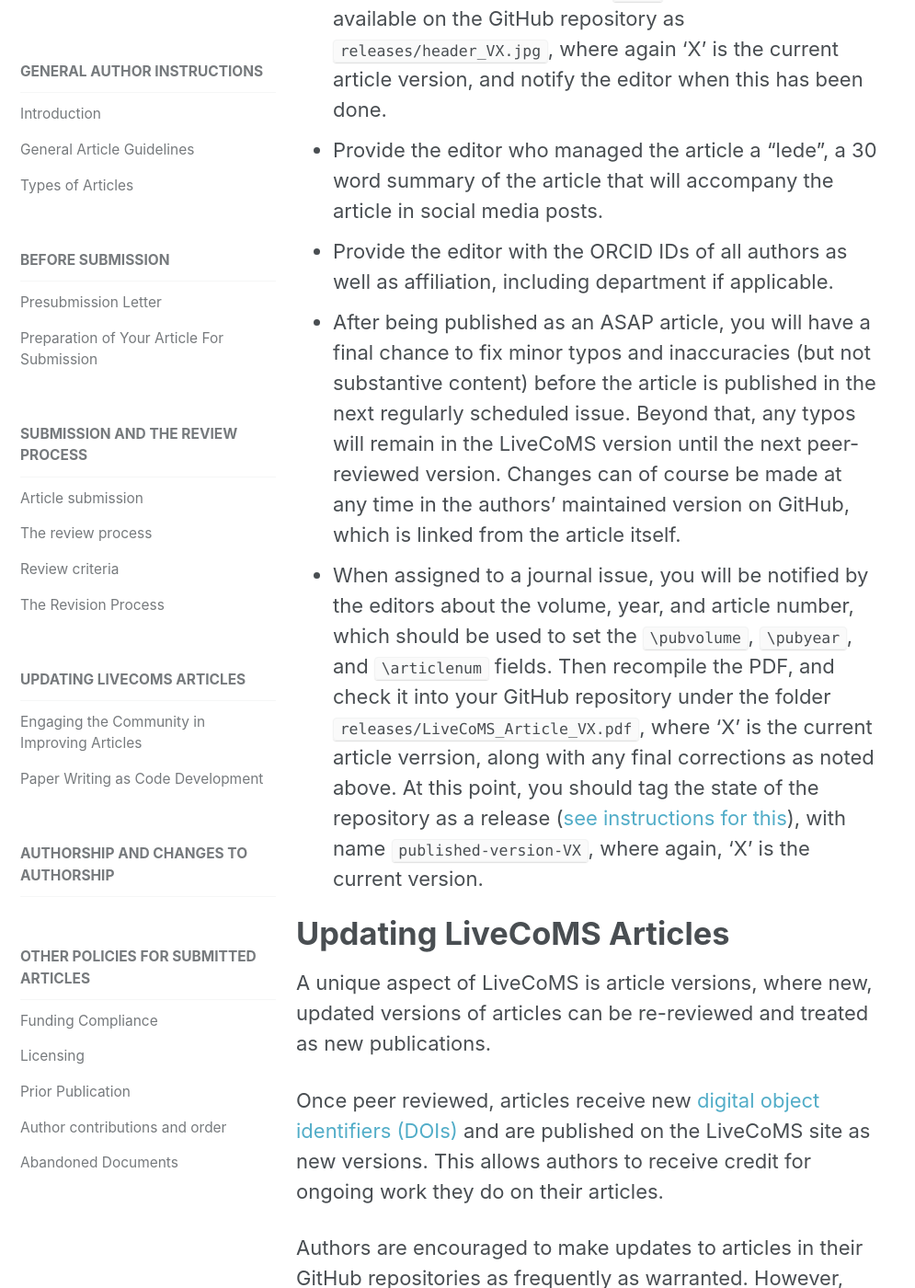
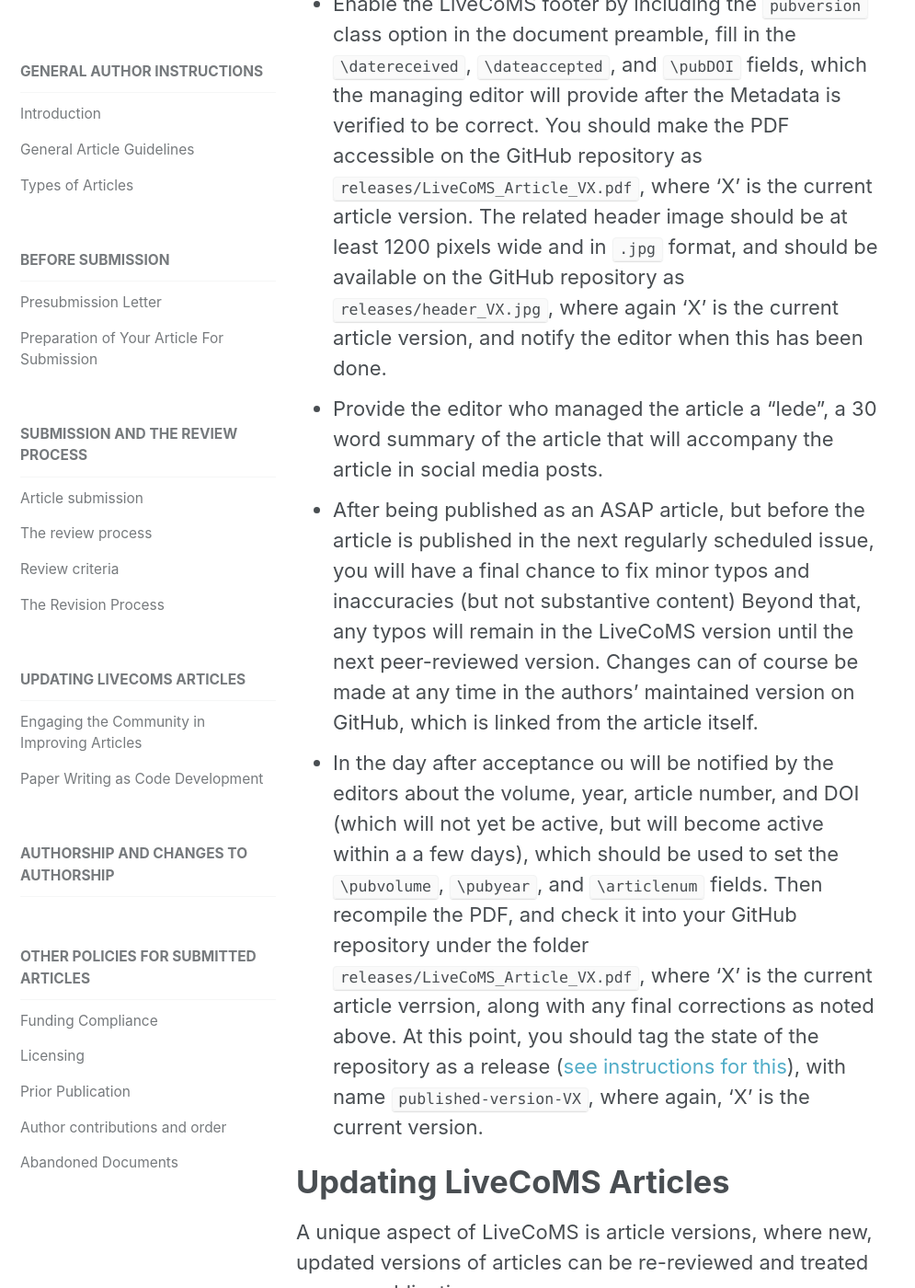
Before and after one commit to livecomsjournal/livecomsjournal.github.io, a Jekyll site: the page built from _author_instructions/01_policies.md, in a window 1280 px wide and 1400 px high, scrolled down 14384 px. Shown: the whole window at 92% size, without its empty margins (0-995 px from the left). Built offline with Jekyll 4.4.1, drawn with Linux system fonts in a browser that asks for light colours; some of the changed text lies outside the part shown.

Commit message:
Rewrite to streamline acceptances

```diff
--- a/_author_instructions/01_policies.md
+++ b/_author_instructions/01_policies.md
@@ -168,6 +168,10 @@
 When ready for submission, the author uploads the final article PDF (created using the [LiveCoMS templates](https://github.com/livecomsjournal/article_templates), discussed above) and a link to the GitHub site for the article.
 [General Scholastica submission instructions are available through on the Scholastica help page](http://help.scholasticahq.com/customer/portal/articles/1218626), our journal management system. There are a [few additional LiveCoMS submission instructions](http://www.livecomsjournal.org/for-authors).
 
+Please make sure the metadata is correct. This includes affiliations, including department if applicable, for all authors, ORCID ID's for all authors.
+Make sure that the abstract is correctly formatted.
+This can be done by looking at the "preview" view of the abstract before submissiomn - it is easy to include extraneous carriage returns that mess up the formatting, which the editors can't change it for you, and which reviewers will see.
+
 The authors must also submit with the final article PDF:
 
   * As a single PDF file, a copy of their presubmission letter, appended with the response recieved from the Section Lead Editor approving the presubmission and specifying any changes or modifications to the scope the editors requested. The authors should also include a description of deviations, if any, from what was laid out in the presubmission letter, with a rationale for why the changes were made. This should be uploaded as a "Supporting File", with the descriptor "Presubmission Letter".
@@ -186,7 +190,6 @@
 Reviewers can also participate directly in revisions through the GitHub website, whether or not they remain anonymous.
 For example, a reviewer could choose to submit a very brief review addressing only suitability questions, and then provide extensive feedback to the authors on the GitHub issue tracker, allowing discussion of how the article should be revised to be done openly.
 This open revision approach may be particularly suitable for articles which will become community resources.
-
 
 A key criteria for articles in LiveCOMS is that they should be useful to a range of researchers, but especially beginning researchers.
 Thus, all submitted manuscripts will be reviewed by a graduate students or postdoc invited by the editorial board.
@@ -207,14 +210,12 @@
 ## Upon acceptance
 After acceptance of your article, the first task is to prepare an appropriate "ASAP" version of the article which will be posted to the journal's website prior to publication of the next issue. Several steps, outlined below, are required. Note that ASAP version will essentially be final, as only minor corrections as detailed below will be permitted prior to publication as part of an issue.
 
-- Make sure the metadata is complete in the submission (including institution, ORCID ID, abstract).
-- Have the managing editor assign a DOI to the article (correct metadata is needed for this).
+- Verify that the metadata is complete in the submission. This includes institutions with departments (if applicable) for all authors, ORCID ID for all authors, and a correctly formatted abstract.
 - Do a final check for issues with grammar, word choice, spelling, formatting (including issues with the LaTeX template, placement of figures, etc.) and typos, as normally would be done at the proofs stage. Please [reference the appropriate part of the author instructions](https://livecomsjournal.github.io/authors/policies/#writing-style-and-editing) for what to look for. Note that authors bear ultimate responsibility for ensuring the writing is of good quality. Editors may suggest improvements, but this is at their discretion.
 - Enable the LiveCoMS footer by including the `pubversion` class option in the document preamble, fill in the `\datereceived`, `\dateaccepted`, and `\pubDOI` fields, which the managing editor will provide after the Metadata is verified to be correct. You should make the PDF accessible on the GitHub repository as `releases/LiveCoMS_Article_VX.pdf`, where 'X' is the current article version.  The related header image should be at least 1200 pixels wide and in `.jpg` format, and should be available on the GitHub repository as `releases/header_VX.jpg`, where again 'X' is the current article version, and notify the editor when this has been done.
 - Provide the editor who managed the article a "lede", a 30 word summary of the article that will accompany the article in social media posts.
-- Provide the editor with the ORCID IDs of all authors as well as affiliation, including department if applicable.
-- After being published as an ASAP article, you will have a final chance to fix minor typos and inaccuracies (but not substantive content) before the article is published in the next regularly scheduled issue.  Beyond that, any typos will remain in the LiveCoMS version until the next peer-reviewed version.  Changes can of course be made at any time in the authors’ maintained version on GitHub, which is linked from the article itself.
-- When assigned to a journal issue, you will be notified by the editors about the volume, year, and article number, which should be used to set the `\pubvolume`, `\pubyear`, and `\articlenum` fields. Then recompile the PDF, and check it into your GitHub repository under the folder `releases/LiveCoMS_Article_VX.pdf`, where 'X' is the current article verrsion, along with any final corrections as noted above. At this point, you should tag the state of the repository as a release ([see instructions for this](https://help.github.com/articles/creating-releases/)), with name `published-version-VX`, where again, 'X' is the current version.
+- After being published as an ASAP article, but before the article is published in the next regularly scheduled issue, you will have a final chance to fix minor typos and inaccuracies (but not substantive content)   Beyond that, any typos will remain in the LiveCoMS version until the next peer-reviewed version.  Changes can of course be made at any time in the authors’ maintained version on GitHub, which is linked from the article itself.
+- In the day after acceptance ou will be notified by the editors about the volume, year, article number, and DOI (which will not yet be active, but will become active within a a few days), which should be used to set the `\pubvolume`, `\pubyear`, and `\articlenum` fields. Then recompile the PDF, and check it into your GitHub repository under the folder `releases/LiveCoMS_Article_VX.pdf`, where 'X' is the current article verrsion, along with any final corrections as noted above. At this point, you should tag the state of the repository as a release ([see instructions for this](https://help.github.com/articles/creating-releases/)), with name `published-version-VX`, where again, 'X' is the current version.
 
 # Updating LiveCoMS Articles
 
```
